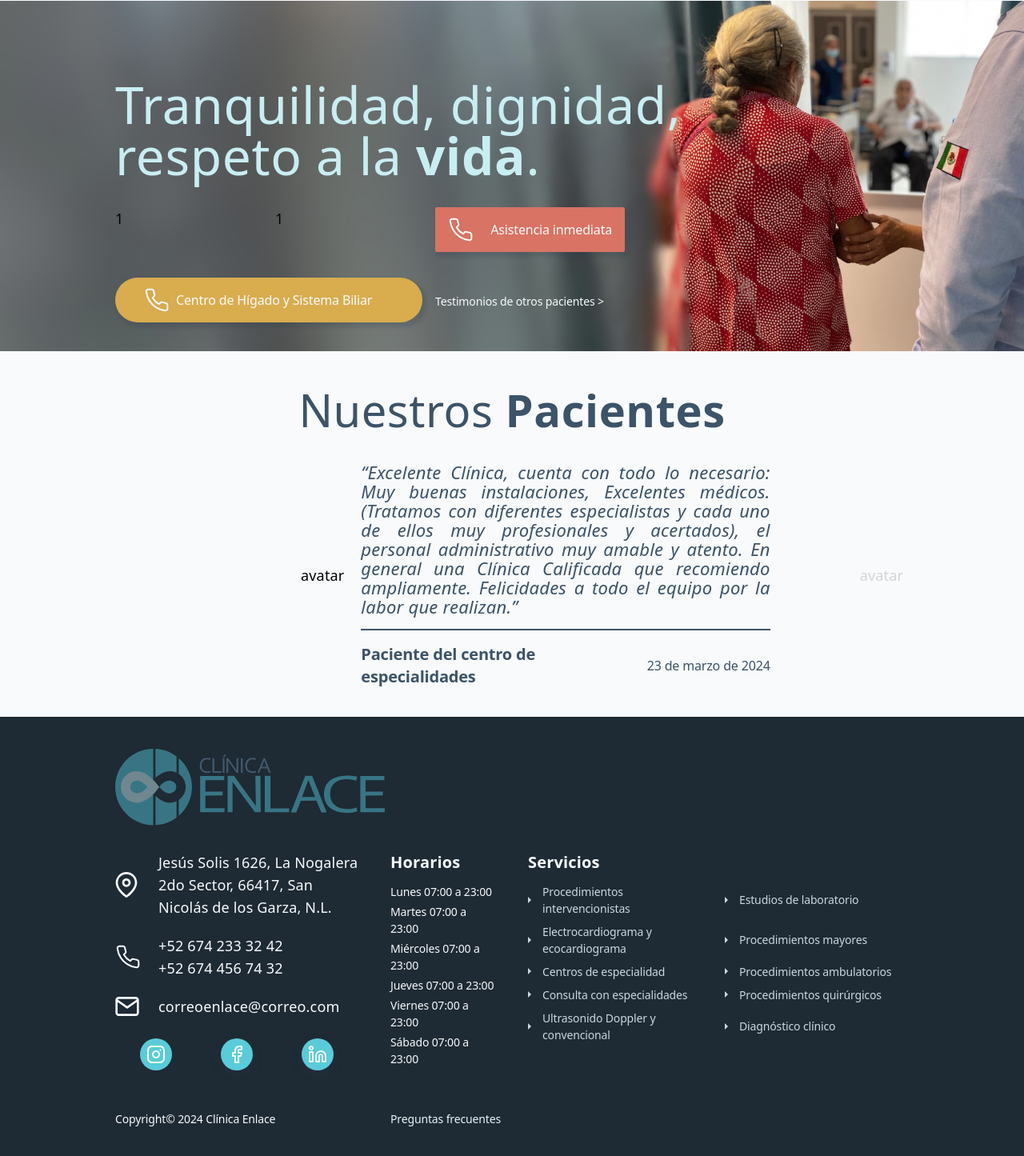
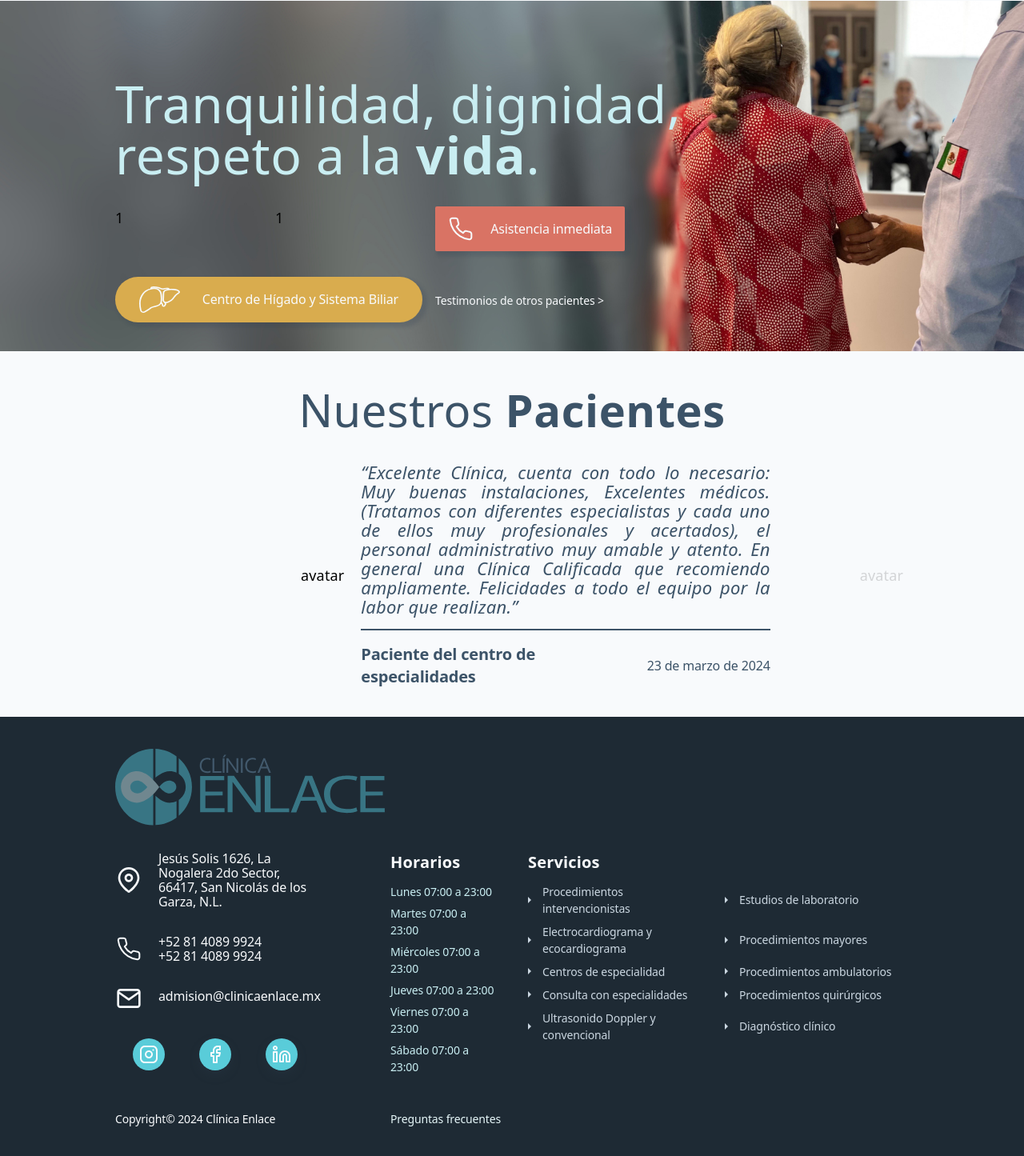
Before and after one commit to Mind-In-Cloud/clinica-enlace-web, an Astro site: page / in a window 1280 px wide. Shown: the part 143-1588 px from the top of the page at 80% size. Built offline with nearby package versions, Linux system fonts and the light colour scheme; Astro itself is replaced by a stand-in of ours; a web font is replaced by a local one.

Commit message:
CE-42: detailing, icons added

```diff
--- a/src/components/BigHero.astro
+++ b/src/components/BigHero.astro
@@ -7,6 +7,7 @@ import Icon from '@elements/Icon.astro'
 import desktopImg from '@images/mainPhotoBig.jpg'
 import mobileImg from '@images/mobileMain.jpg'
 import phone from '@icons/phone_white.svg?raw'
+import liver from '@icons/liver_white.svg?raw'
 
 const bigContentClasses = classy([
   'k-hero-content',
@@ -39,18 +40,16 @@ const bigContentClasses = classy([
         <span class="col-span-6 typo-body-l hidden md:block">Asistencia inmediata</span>
         </Link>
       </div>
-      <div class="col-span-12 md:col-span-6">
       <Link
         url="/"
         color="yellow"
         rounded
-          class="justify-center flex w-auto"
-          wrapClasses="grid gap-x-2 grid-cols-8 items-center"
+        class="justify-center flex col-span-12 md:col-span-6 "
+        wrapClasses="w-full flex items-center justify-around"
       >
-          <Icon icon={phone} class="col-span-1 flex"/>
-          <span class="col-span-7 typo-body-l">Centro de Hígado y Sistema Biliar</span>
+        <Icon icon={liver} class="col-span-1 flex"/>
+        <span class="col-auto typo-body-l">Centro de Hígado y Sistema Biliar</span>
       </Link>
-      </div>
       <div class="col-span-12 md:col-span-4 justify-self-center md:justify-self-start self-center">
 				<Link
 					url="https://www.google.com"
--- a/src/elements/Link.astro
+++ b/src/elements/Link.astro
@@ -21,7 +21,7 @@ const {
 const isNav = footer || header || nav
 
 let linkClasses = classy([
-  'k-link',
+  'k-link subpixel-antialiased',
   !isNav && !mini ? 'btn btn-primary typo-button-l py-3 px-4'
   : nav ? 'text-blue typo-button-s'
   : mini ? 'text-white typo-button-s'
@@ -54,7 +54,7 @@ let decoratorBgColor = nav ? '#59CCD9':
 
 if ( color === 'cyan'){
   linkClasses = classy([
-    'typo-body-m text-cyan-soft k-decoration-under',
+    'typo-body-m text-cyan-soft k-decoration-under subpixel-antialiased',
     className
   ])
 
--- a/src/footerComponents/PanelInfo.astro
+++ b/src/footerComponents/PanelInfo.astro
@@ -8,25 +8,32 @@ import classy from "@utils/classy";
 import Socials from "./Socials.astro";
 
 const textClasses = classy([
+  "md:col-start-2 md:col-span-4 md:col-end-6",
   "col-span-5",
-  "text-body-xl",
+  "md:typo-body-l",
+  "typo-body-s",
   "text-white",
   "font-light"
 ]);
+const iconClasses = classy([
+  "col-start-1 col-span-1 col-end-2",
+  "content-center",
+  "justify-self-center"
+]);
 ---
-<div class="col-span-3 xl:col-span-2 grid grid-cols-6 gap-x-5 gap-y-5">
-  <Icon icon={location} class="col-span-1 content-center"/>
+<div class="col-span-3 xl:col-span-2 grid grid-cols-6 gap-x-5 gap-y-8">
+  <Icon icon={location} { ...iconClasses }/>
   <div {...textClasses}>
     Jesús Solis 1626, La Nogalera 2do Sector, 66417, San Nicolás de los Garza, N.L.
   </div>
-  <Icon icon={phone} class="col-span-1 content-center"/>
+  <Icon icon={phone} { ...iconClasses }/>
   <div {...textClasses}
-    <p>+52 674 233 32 42</p>
-    <p>+52 674 456 74 32</p>
+    <p>+52 81 4089 9924</p>
+    <p>+52 81 4089 9924</p>
   </div>
-  <Icon icon={email} class="col-span-1 content-center"/>
+  <Icon icon={email} { ...iconClasses }/>
   <div {...textClasses}>
-    correoenlace@correo.com
+    admision@clinicaenlace.mx
   </div>
   <Socials/>
 </div>
--- a/src/footerComponents/Schedule.astro
+++ b/src/footerComponents/Schedule.astro
@@ -2,9 +2,10 @@
 import classy from '@utils/classy';
 
 const textClasses = classy([
-  'text-white',
+  'text-cyan',
   'typo-body-m',
-  'mt-1'
+  'mt-1.5',
+  'subpixel-antialiased'
 ])
 ---
 <div class="col-span-3 md:col-span-3 xl:col-span-1">
--- a/src/footerComponents/Services.astro
+++ b/src/footerComponents/Services.astro
@@ -18,7 +18,7 @@ const links = [
 const linkClasses = classy([
   "col-span-2",
   "md:col-span-1",
-  "content-center"
+  "content-center",
 ])
 ---
 <div class="col-span-3 md:col-span-6 xl:col-span-3">
--- a/src/footerComponents/Socials.astro
+++ b/src/footerComponents/Socials.astro
@@ -5,7 +5,7 @@ import facebook from '@icons/facebook_footer.svg?raw';
 import instagram from '@icons/instagram_footer.svg?raw';
 import linkedin from '@icons/linkedin_footer.svg?raw';
 ---
-<div class="flex col-span-6 md:justify-around justify-between">
+<div class="flex col-span-6 md:col-span-5 md:justify-around justify-between">
   <a href='https://www.instagram.com/clinicaenlacemx/'>
     <Icon icon={instagram}/>
   </a>
```
Also changed, not shown: src/assets/icons/liver_white.svg (added), src/assets/icons/liver_yellow.svg (added). Lines whose indentation alone changed are shown as unchanged.
